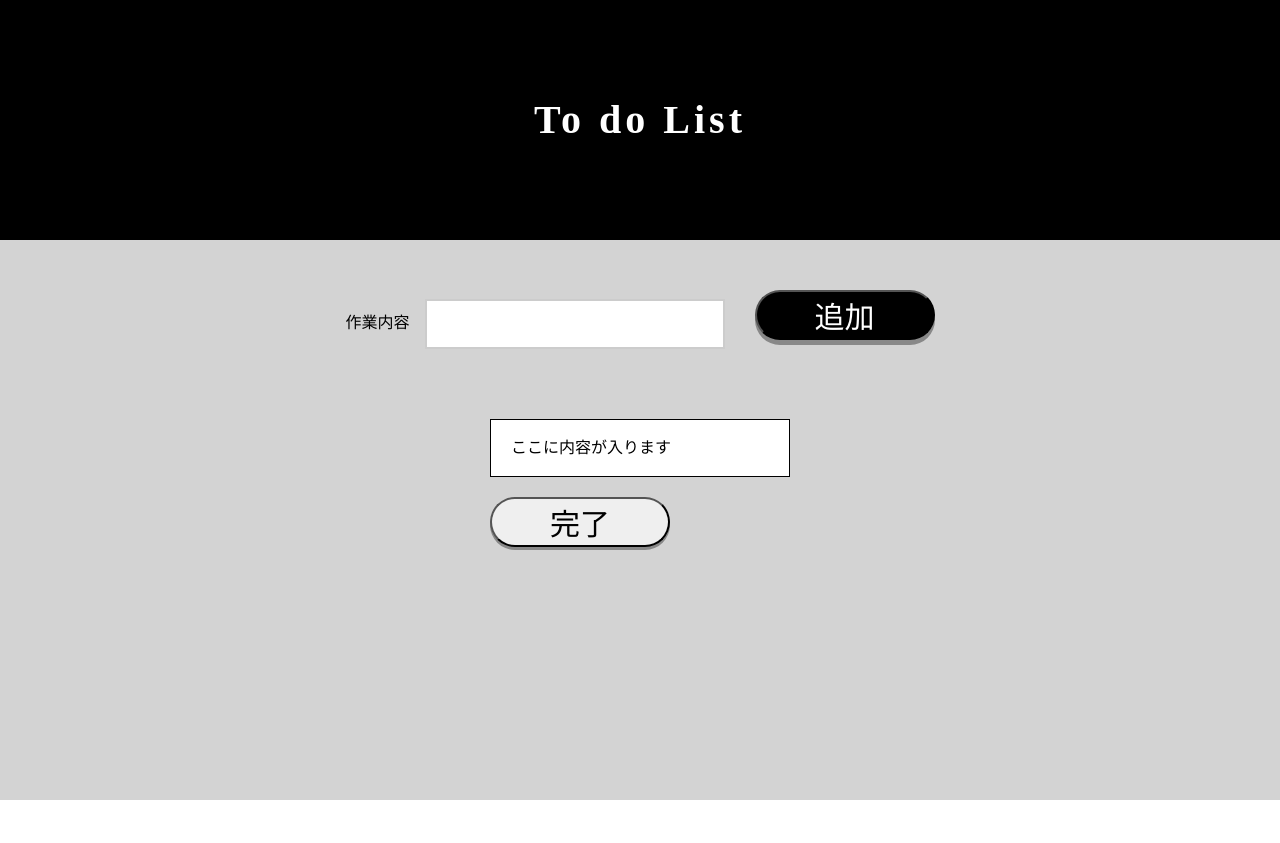
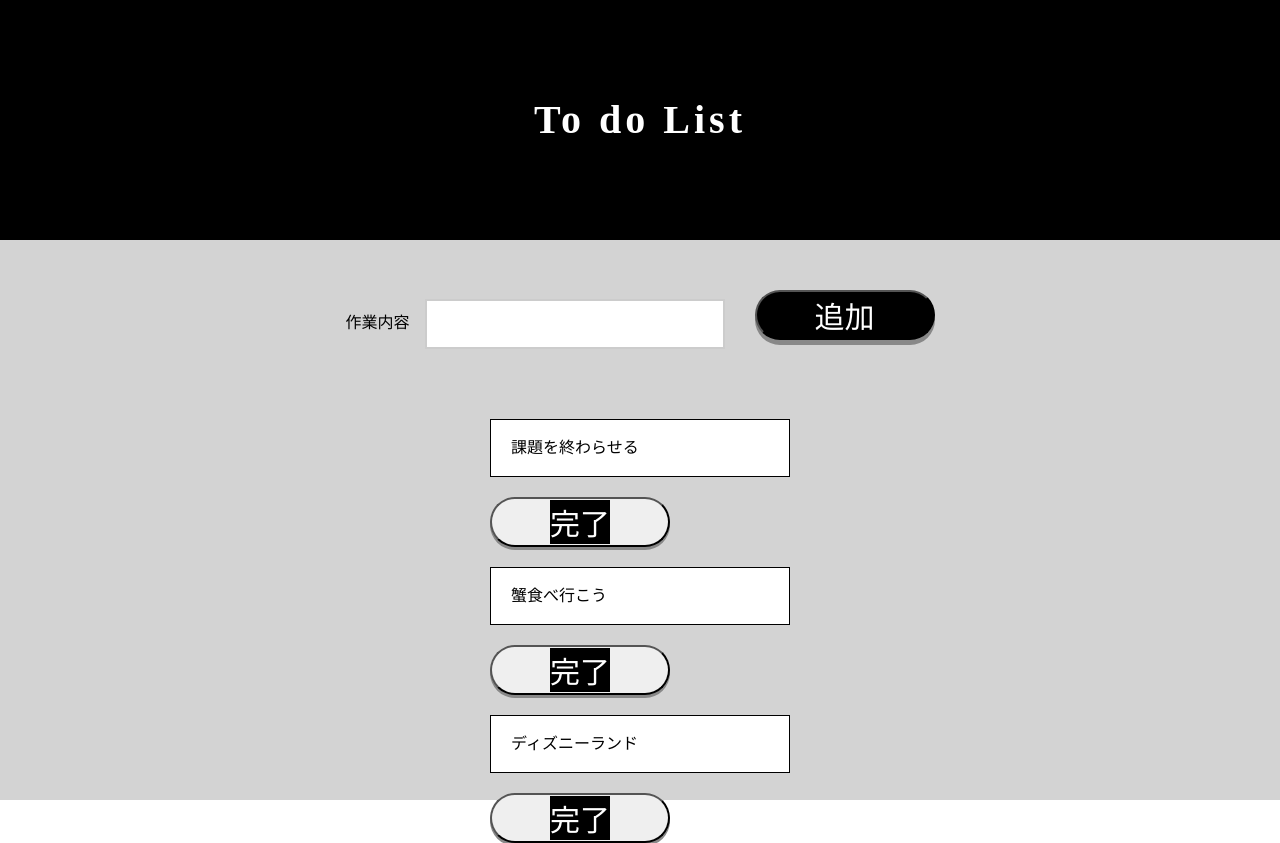
Before and after one commit to hipchin/react_hw_inoue, a React (Create React App) app: page / in a window 1280 px wide. Before the commit the page ends 800 px from the top, so only its background shows below. Built offline with nearby package versions, Linux system fonts and the light colour scheme.

Commit message:
styled.compontents導入

```diff
--- a/src/App.js
+++ b/src/App.js
@@ -15,11 +15,23 @@ const AppWrapper = styled.div`
 `;
 
 export default function App() {
+  const todos = [
+    {
+      content: "課題を終わらせる"
+    },
+    {
+      content: "蟹食べ行こう"
+    },
+    {
+      content: "ディズニーランド"
+    }
+  ];
+
   return (
     <AppWrapper>
       <Title></Title>
       <Form></Form>
-      <List></List>
+      <List todos={todos}></List>
     </AppWrapper>
   );
 }
--- a/src/Item.js
+++ b/src/Item.js
@@ -1,5 +1,6 @@
 import React from "react";
 import styled from "styled-components";
+import { white } from "ansi-colors";
 
 const ItemWrap = styled.li`
   .task {
@@ -15,6 +16,9 @@ const ItemWrap = styled.li`
     width: 180px;
     border-radius: 50px;
     font-size: 30px;
+    display: flex;
+    align-items: center;
+    justify-content: center;
     box-shadow: 0 3px 0 rgba(136, 136, 136, 1);
     outline: none;
   }
@@ -29,11 +33,37 @@ const ItemWrap = styled.li`
   }
 `;
 
-export default function Item() {
+const FinishBorder = styled.p`
+  &::after {
+    content: "";
+    display: inline-block;
+    height: 1px;
+    width: 130%;
+    border-top: 3px solid black;
+    position: absolute;
+    top: 45%;
+    left: -15%;
+  }
+`;
+
+const ButtonTextWrap = styled.div`
+  background-color: ${props => (props.isDone ? "white" : "black")};
+  color: ${props => (props.isDone ? "black" : "white")};
+`;
+
+export default function Item(props) {
+  const [isDone, setIsDone] = React.useState(false);
+
+  const toggleIsDone = () => setIsDone(!isDone);
+
+  const buttonText = isDone ? "戻す" : "完了";
+
   return (
     <ItemWrap>
-      <p className="task">ここに内容が入ります</p>
-      <button className="complete">完了</button>
+      <p className="task">{props.content}</p>
+      <button className="complete" onClick={toggleIsDone}>
+        <ButtonTextWrap isDone={isDone}>{buttonText}</ButtonTextWrap>
+      </button>
     </ItemWrap>
   );
 }
--- a/src/List.js
+++ b/src/List.js
@@ -7,10 +7,8 @@ const ListWrap = styled.ul`
   padding-bottom: 100px;
 `;
 
-export default function List() {
-  return (
-    <ul>
-      <Item />
-    </ul>
-  );
+export default function List(props) {
+  const Items = props.todos.map(todo => <Item content={todo.content}></Item>);
+
+  return <ul>{Items}</ul>;
 }
```
